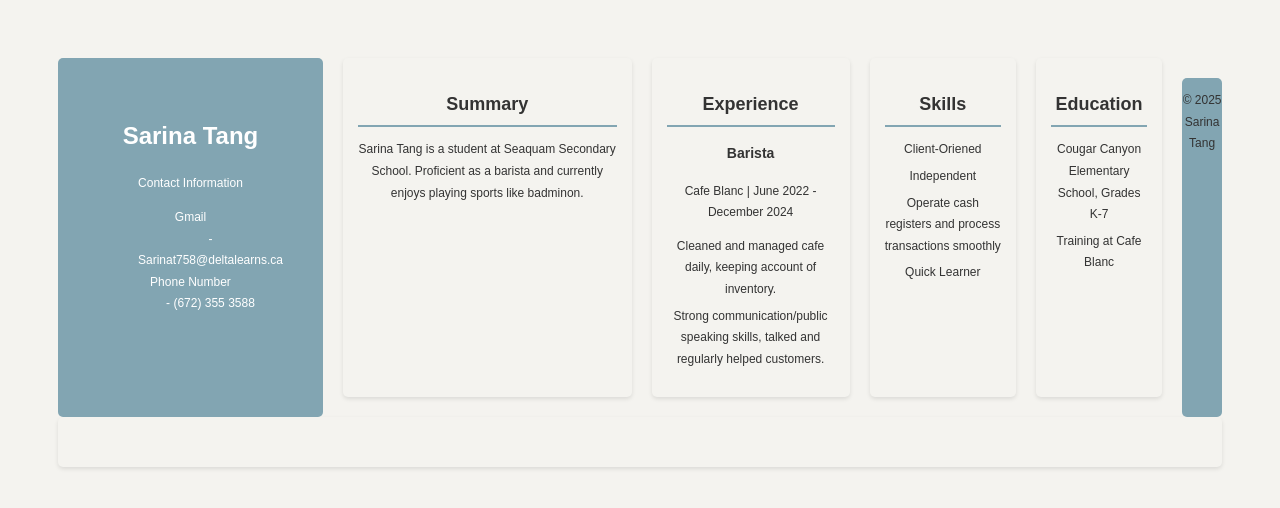
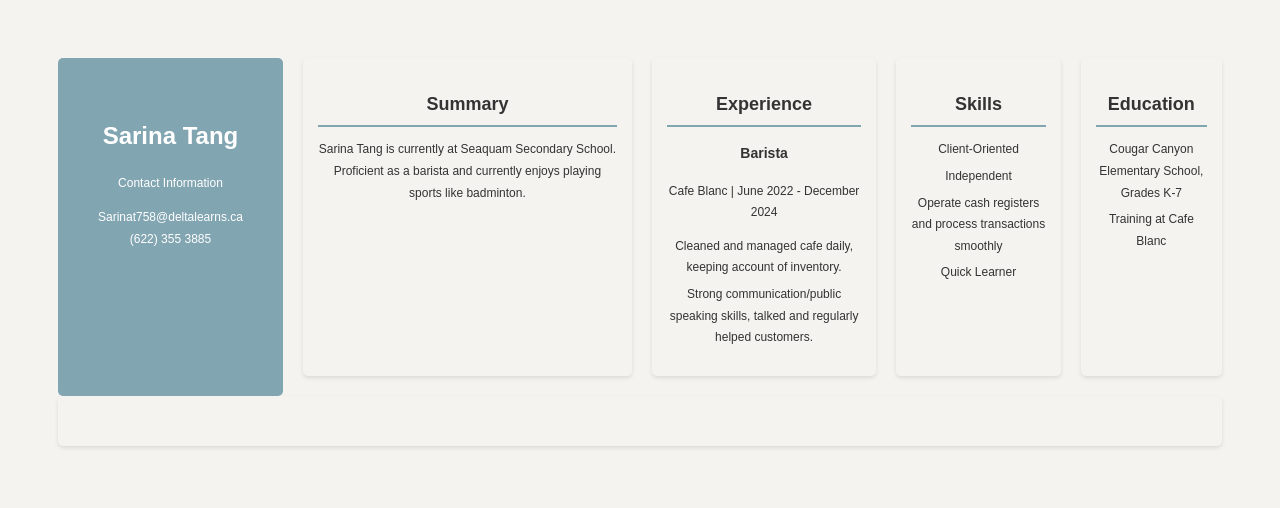
Before and after one commit to poopebarry/resume-websitee, a plain HTML site: page index.html in a window 1280 px wide. Drawn offline with Linux system fonts and the light colour scheme.

Commit message:
Update index.html

```diff
--- a/index.html
+++ b/index.html
@@ -12,20 +12,16 @@
 
         <header>
             <h1>Sarina Tang</h1>
-            <p></p>Contact Information</p>
+            <p>Contact Information</p>
             <dl>
-                <dt>Gmail</dt>
-                <dd>- Sarinat758@deltalearns.ca</dd>
-                <dt>Phone Number</dt>
-                <dd>- (672) 355 3588</dd>
-              </dl>
-
-            </l>
+                <dt>Sarinat758@deltalearns.ca </dt>
+                <dt>(622) 355 3885 </dt>
+            </dl>
         </header>
 
         <section class="summary">
             <h2>Summary</h2>
-            <p> Sarina Tang is a student at Seaquam Secondary School. Proficient as a barista and currently enjoys playing sports like badminon.</p>
+            <p>Sarina Tang is currently at Seaquam Secondary School. Proficient as a barista and currently enjoys playing sports like badminton.</p>
         </section>
 
         <section class="experience">
@@ -34,12 +30,10 @@
                 <li>
                     <h3>Barista</h3>
                     <p>Cafe Blanc | June 2022 - December 2024</p>
-                    <li>Cleaned and managed cafe daily, keeping account of inventory.</li>
-                     <li2>Strong communication/public speaking skills, talked and regularly helped customers.</li>
-
-                    </dt>
-
-                    </p>
+                    <ul>
+                        <li>Cleaned and managed cafe daily, keeping account of inventory.</li>
+                        <li>Strong communication/public speaking skills, talked and regularly helped customers.</li>
+                    </ul>
                 </li>
             </ul>
         </section>
@@ -47,37 +41,26 @@
         <section class="skills">
             <h2>Skills</h2>
             <ul>
-                <li>Client-Oriened</li>
+                <li>Client-Oriented</li>
                 <li>Independent</li>
-                <li> Operate cash registers and process transactions smoothly</li>
-                <li> Quick Learner </li>
-
+                <li>Operate cash registers and process transactions smoothly</li>
+                <li>Quick Learner</li>
             </ul>
         </section>
 
         <section class="education">
             <h2>Education</h2>
             <ul>
-                    <li>Cougar Canyon Elementary School, Grades K-7 <class="></K-7></class></li>
-                    <li> Training at Cafe Blanc</li>
-
-                </li>
-
+                <li>Cougar Canyon Elementary School, Grades K-7</li>
+                <li>Training at Cafe Blanc</li>
             </ul>
         </section>
 
-        <footer>
-            <p>&copy; 2025 Sarina Tang</p>
-        </footer>
-
     </div>
 
+    <section class="container">
+        <div id="col-1"></div>
+        <div id="col-2"></div>
+    </section>
+
 </body>
-</html>
-
-<section class="container">
-    <div id="col-1">
-    </div>
-    <div id="col-2">
-    </div>
-  </section>
```
